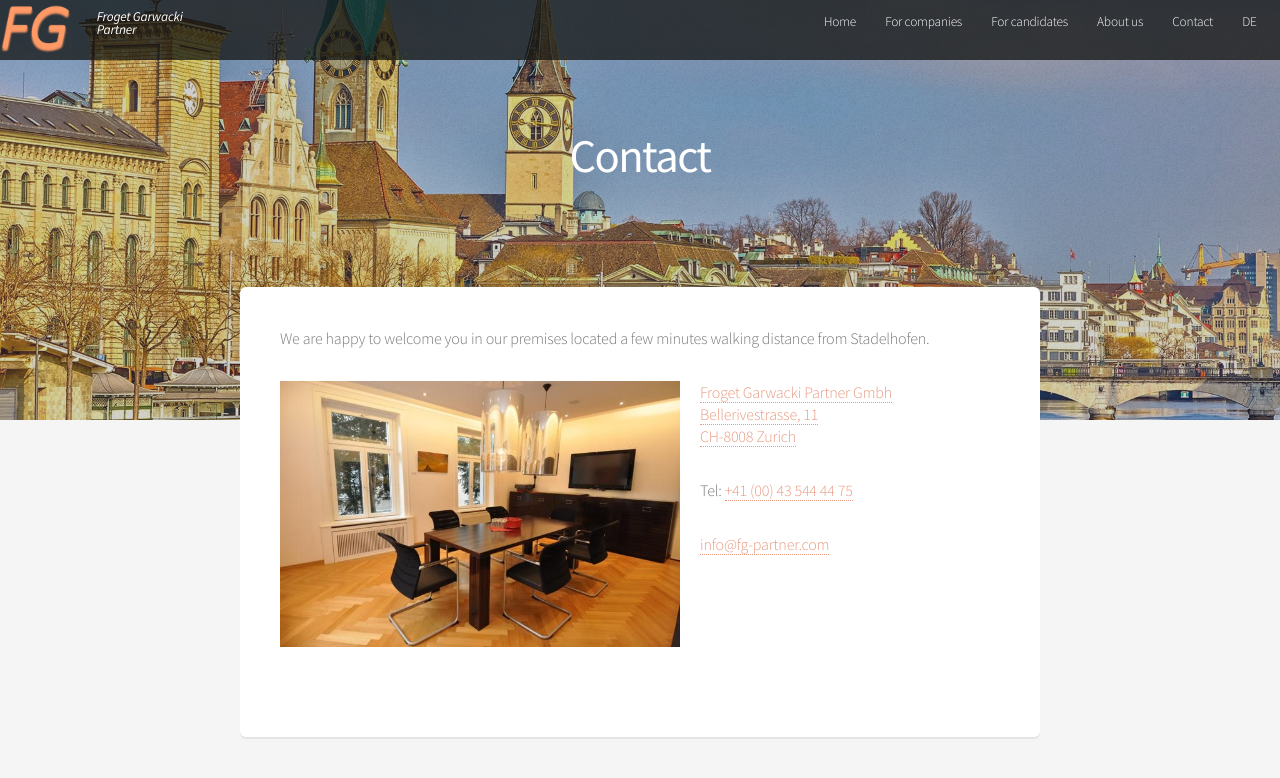
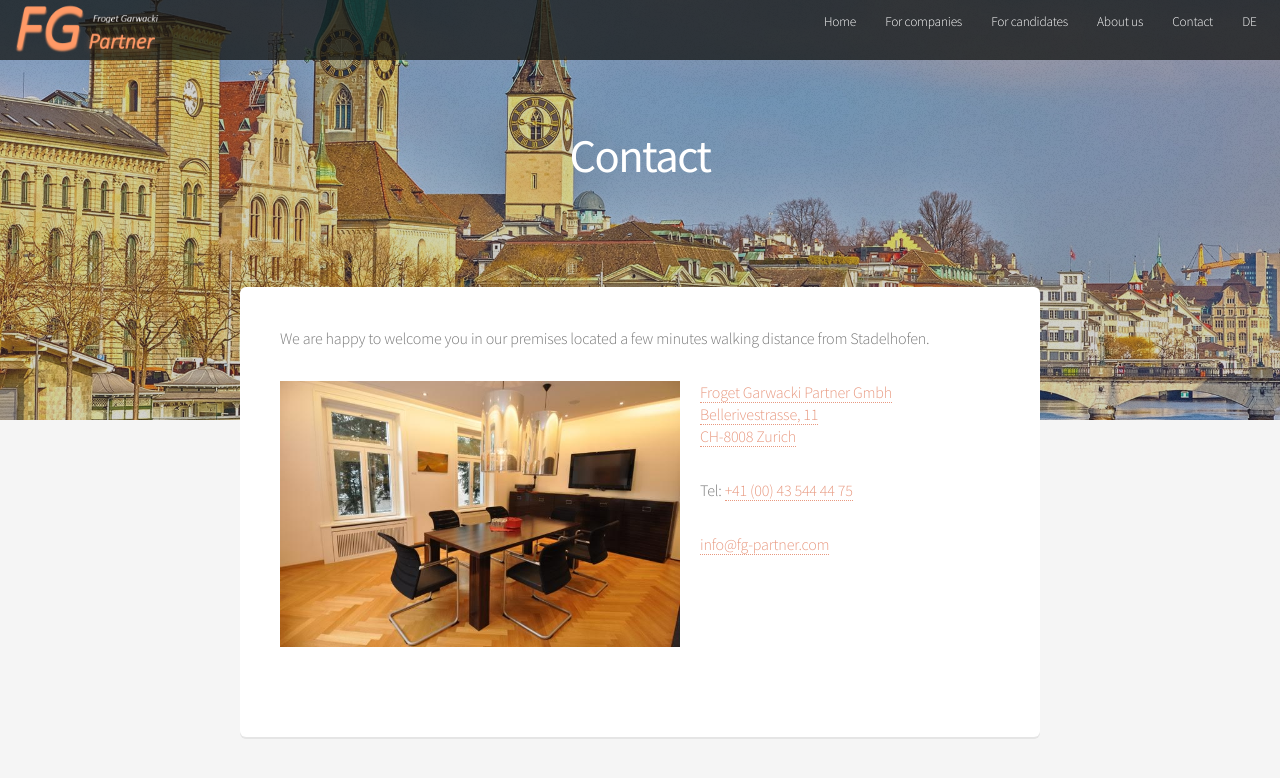
Before and after one commit to FGPartner/www, a Jekyll site: the page built from contact.md, in a window 1280 px wide. Shown: the top 778 px of the page. Built offline with Jekyll 4.4.1, drawn with Linux system fonts in a browser that asks for light colours; our own code applies the rules of GitHub Pages for plain Markdown files.

Commit message:
new logos

```diff
--- a/_includes/header_logo.html
+++ b/_includes/header_logo.html
@@ -1,6 +1,3 @@
-<img src="/assets/img/LogoFG.png"></img>
-<h1>
-  <a href="index.html"><i>Froget Garwacki<br/>
-    Partner</i>
-  </a>
-</h1>
+<a href="index.html" class="NoBorder">
+  <img src="/assets/img/LogoFGdarkgrand.png"></img>
+</a>
--- a/assets/css/custom.css
+++ b/assets/css/custom.css
@@ -28,6 +28,9 @@
 }
 
 /* Custom */
+.NoBorder {
+  border: 0;
+}
 
 p {
 	font-size: larger;
@@ -55,6 +58,7 @@ p {
 	margin-top: 15px;
 	margin-left: 20px;
 	margin-right: 20px;
+  max-height: 150px;
 }
 
 #home_text {
```
Also changed, not shown: assets/img/LogoFG.png (deleted), assets/img/fg.png.
